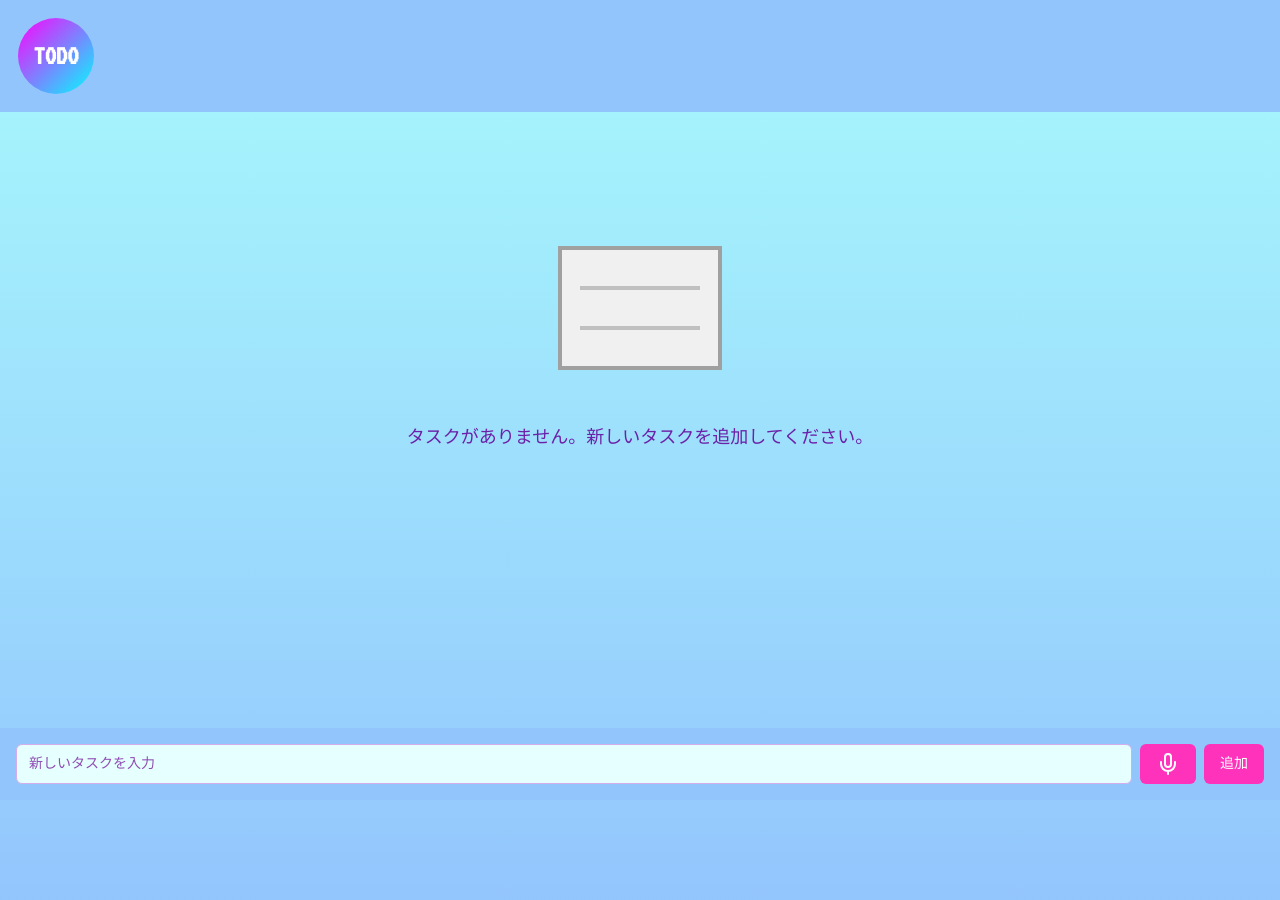
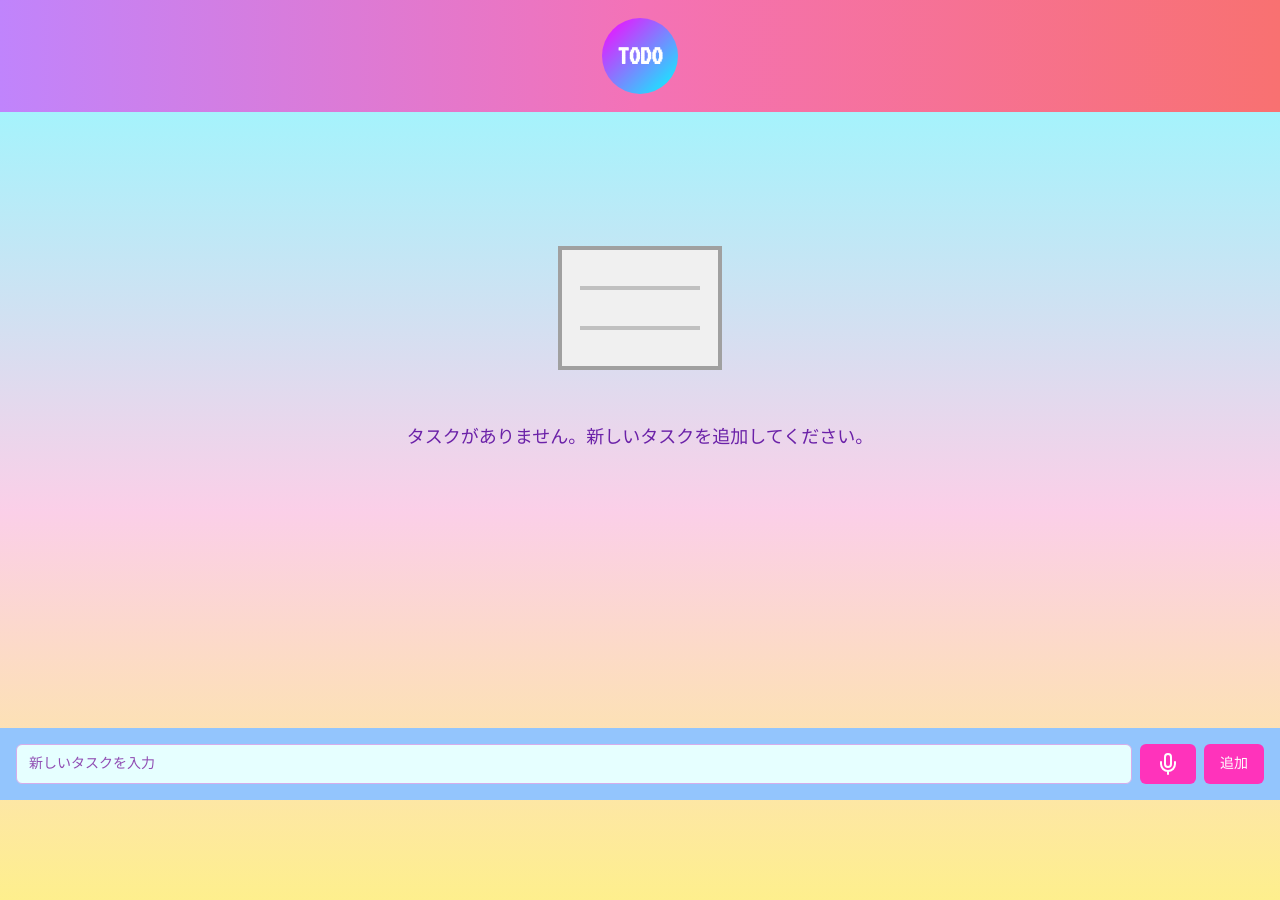
Before and after one commit to kentaro/todo, a Next.js app: page / in a window 1280 px wide. Shown: the top 900 px of the page. Built offline with nearby package versions, Linux system fonts and the light colour scheme.

Commit message:
ヘッダのロゴが真ん中じゃなくなったのと、背景色がY2Kぽくなくなりました。

```diff
--- a/src/app/page.tsx
+++ b/src/app/page.tsx
@@ -5,7 +5,7 @@ import { TodoList } from '@/components/todo-list'
 import { AddTodo } from '@/components/add-todo'
 import { Todo } from '@/types'
 import { EmptyTodoSVG } from '@/components/empty-todo-svg'
-import Y2KLogo from '@/components/y2k-logo'  // この行を追加
+import Y2KLogo from '@/components/y2k-logo'
 
 export default function Home() {
   const [todos, setTodos] = useState<Todo[]>([])
@@ -47,9 +47,9 @@ export default function Home() {
   }
 
   return (
-    <main className="container mx-auto bg-gradient-to-b from-cyan-200 to-blue-300 min-h-screen flex flex-col">
-      <header className="fixed top-0 left-0 right-0 bg-blue-300 z-10">
-        <div className="container mx-auto p-4">
+    <main className="container mx-auto bg-gradient-to-b from-cyan-200 via-pink-200 to-yellow-200 min-h-screen flex flex-col">
+      <header className="fixed top-0 left-0 right-0 bg-gradient-to-r from-purple-400 via-pink-400 to-red-400 z-10">
+        <div className="container mx-auto p-4 flex justify-center">
           <Y2KLogo />
         </div>
       </header>
```
